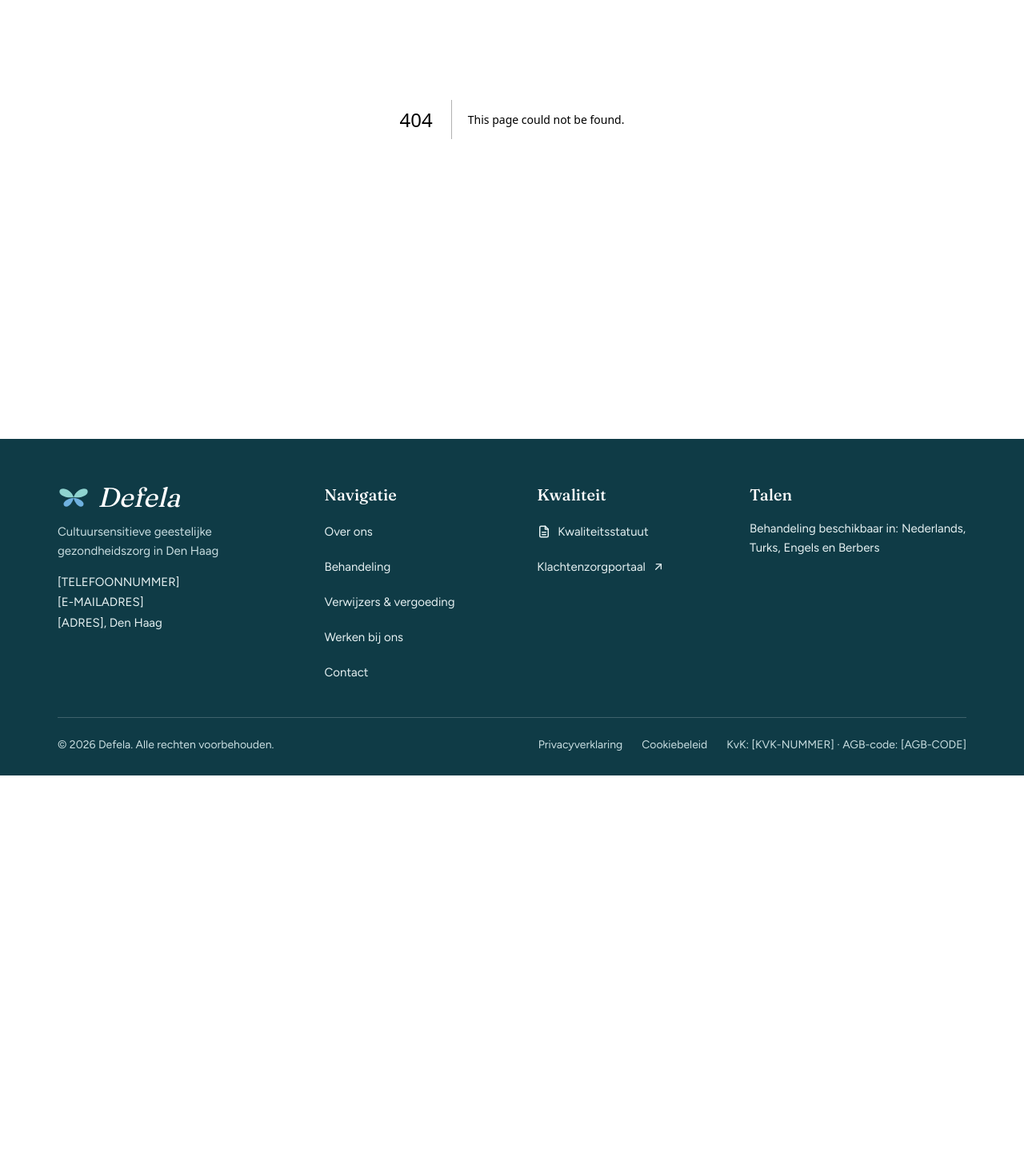
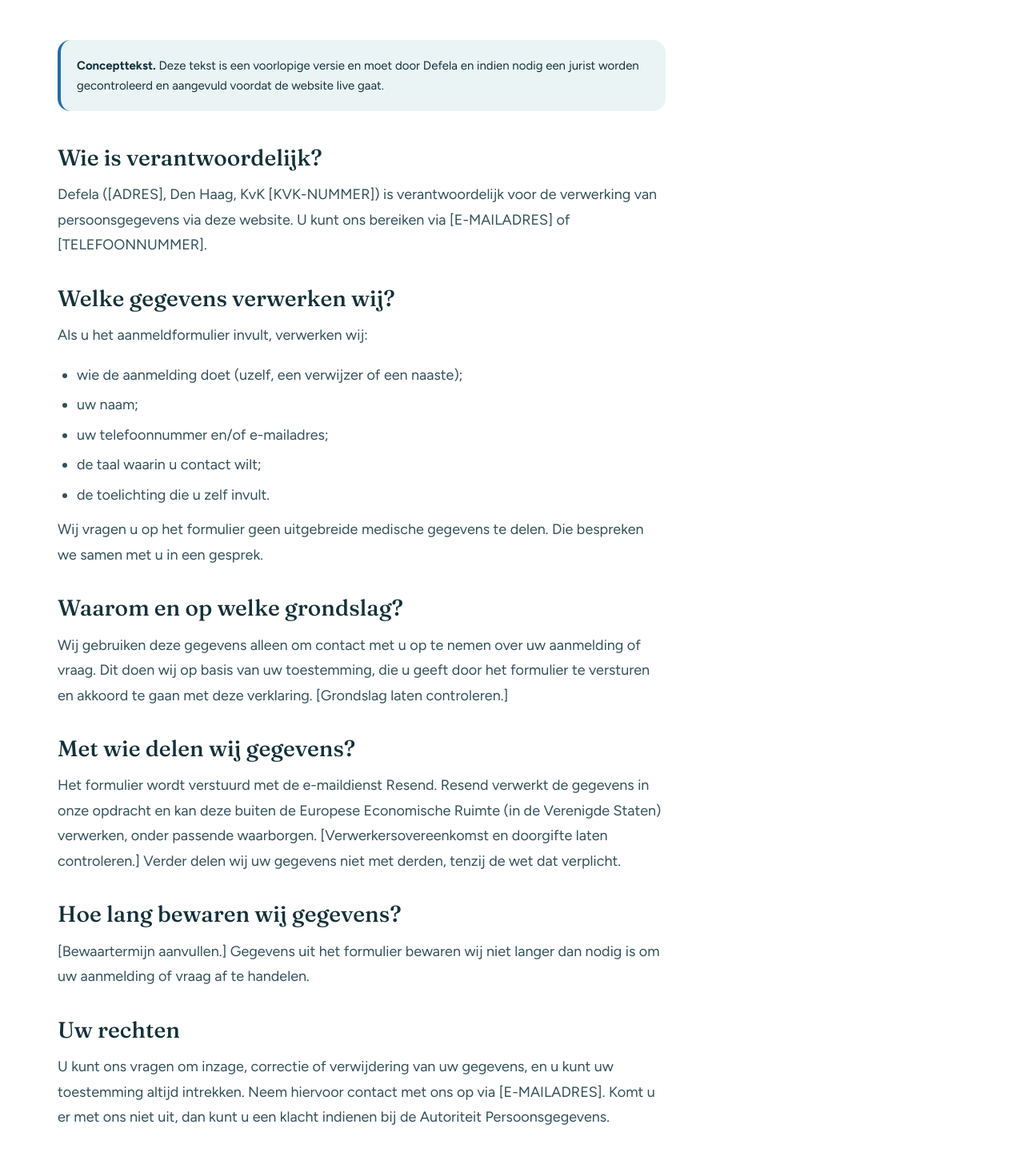
Before and after one commit to azzet58/ggz-defela, a Next.js app: page /privacyverklaring in a window 1280 px wide. Before the commit this address had no page. Shown: the part 328-1779 px from the top of the page at 80% size. Before the commit the page ends 1298 px from the top, so only its background shows below. Built offline with nearby package versions, Linux system fonts and the light colour scheme.

Commit message:
feat(legal): add privacy statement and cookie policy pages (draft)
Placeholder texts that still need review by Defela and a legal advisor.

Co-Authored-By: Claude Sonnet 5.5 <noreply@anthropic.com>
Claude-Session: https://claude.ai/code/session_0167ZHUUySUV985Z29cYqmX9

```diff
--- /dev/null
+++ b/app/cookiebeleid/page.tsx
@@ -0,0 +1,48 @@
+import type { Metadata } from "next";
+import Link from "next/link";
+import { LegalPage } from "@/components/legal-page";
+import { site } from "@/lib/site";
+
+export const metadata: Metadata = {
+  title: "Cookiebeleid",
+  description: `Welke cookies ${site.name} gebruikt op deze website.`,
+};
+
+export default function CookiePage() {
+  return (
+    <LegalPage
+      title="Cookiebeleid"
+      intro="Welke cookies wij gebruiken en waarom."
+    >
+      <section className="flex flex-col gap-3">
+        <h2>Wat zijn cookies?</h2>
+        <p>
+          Cookies zijn kleine bestanden die een website op uw apparaat opslaat.
+        </p>
+      </section>
+
+      <section className="flex flex-col gap-3">
+        <h2>Welke cookies gebruiken wij?</h2>
+        <p>
+          Deze website gebruikt op dit moment geen cookies voor tracking,
+          statistieken of advertenties. Wij plaatsen alleen cookies of
+          vergelijkbare technieken als die strikt nodig zijn om de website te
+          laten werken. Daarvoor is geen toestemming nodig.
+        </p>
+        <p>
+          [Aanpassen en een toestemmingsbanner toevoegen zodra {site.name}{" "}
+          analytics, een kaart of andere externe diensten toevoegt.]
+        </p>
+      </section>
+
+      <section className="flex flex-col gap-3">
+        <h2>Vragen?</h2>
+        <p>
+          Neem contact met ons op via {site.contact.email}. Meer over hoe wij met
+          uw gegevens omgaan leest u in onze{" "}
+          <Link href="/privacyverklaring">privacyverklaring</Link>.
+        </p>
+      </section>
+    </LegalPage>
+  );
+}
--- /dev/null
+++ b/app/privacyverklaring/page.tsx
@@ -0,0 +1,92 @@
+import type { Metadata } from "next";
+import Link from "next/link";
+import { LegalPage } from "@/components/legal-page";
+import { site } from "@/lib/site";
+
+export const metadata: Metadata = {
+  title: "Privacyverklaring",
+  description: `Hoe ${site.name} omgaat met uw persoonsgegevens op deze website.`,
+};
+
+export default function PrivacyPage() {
+  const { contact, registration } = site;
+  return (
+    <LegalPage
+      title="Privacyverklaring"
+      intro="Hoe wij omgaan met de gegevens die u via deze website met ons deelt."
+    >
+      <section className="flex flex-col gap-3">
+        <h2>Wie is verantwoordelijk?</h2>
+        <p>
+          {site.name} ({contact.address}, {site.city}, KvK {registration.kvk}) is
+          verantwoordelijk voor de verwerking van persoonsgegevens via deze
+          website. U kunt ons bereiken via {contact.email} of {contact.phone}.
+        </p>
+      </section>
+
+      <section className="flex flex-col gap-3">
+        <h2>Welke gegevens verwerken wij?</h2>
+        <p>Als u het aanmeldformulier invult, verwerken wij:</p>
+        <ul>
+          <li>wie de aanmelding doet (uzelf, een verwijzer of een naaste);</li>
+          <li>uw naam;</li>
+          <li>uw telefoonnummer en/of e-mailadres;</li>
+          <li>de taal waarin u contact wilt;</li>
+          <li>de toelichting die u zelf invult.</li>
+        </ul>
+        <p>
+          Wij vragen u op het formulier geen uitgebreide medische gegevens te
+          delen. Die bespreken we samen met u in een gesprek.
+        </p>
+      </section>
+
+      <section className="flex flex-col gap-3">
+        <h2>Waarom en op welke grondslag?</h2>
+        <p>
+          Wij gebruiken deze gegevens alleen om contact met u op te nemen over
+          uw aanmelding of vraag. Dit doen wij op basis van uw toestemming, die u
+          geeft door het formulier te versturen en akkoord te gaan met deze
+          verklaring. [Grondslag laten controleren.]
+        </p>
+      </section>
+
+      <section className="flex flex-col gap-3">
+        <h2>Met wie delen wij gegevens?</h2>
+        <p>
+          Het formulier wordt verstuurd met de e-maildienst Resend. Resend
+          verwerkt de gegevens in onze opdracht en kan deze buiten de Europese
+          Economische Ruimte (in de Verenigde Staten) verwerken, onder passende
+          waarborgen. [Verwerkersovereenkomst en doorgifte laten controleren.]
+          Verder delen wij uw gegevens niet met derden, tenzij de wet dat
+          verplicht.
+        </p>
+      </section>
+
+      <section className="flex flex-col gap-3">
+        <h2>Hoe lang bewaren wij gegevens?</h2>
+        <p>
+          [Bewaartermijn aanvullen.] Gegevens uit het formulier bewaren wij niet
+          langer dan nodig is om uw aanmelding of vraag af te handelen.
+        </p>
+      </section>
+
+      <section className="flex flex-col gap-3">
+        <h2>Uw rechten</h2>
+        <p>
+          U kunt ons vragen om inzage, correctie of verwijdering van uw gegevens,
+          en u kunt uw toestemming altijd intrekken. Neem hiervoor contact met
+          ons op via {contact.email}. Komt u er met ons niet uit, dan kunt u een
+          klacht indienen bij de Autoriteit Persoonsgegevens.
+        </p>
+      </section>
+
+      <section className="flex flex-col gap-3">
+        <h2>Cookies</h2>
+        <p>
+          Lees hoe wij met cookies omgaan in ons{" "}
+          <Link href="/cookiebeleid">cookiebeleid</Link>.
+        </p>
+      </section>
+    </LegalPage>
+  );
+}
--- /dev/null
+++ b/components/legal-page.tsx
@@ -0,0 +1,35 @@
+import type { ReactNode } from "react";
+import { Container } from "@/components/container";
+import { PageHero } from "@/components/page-hero";
+
+/** Opmaak voor juridische tekstpagina's. */
+export function LegalPage({
+  title,
+  intro,
+  children,
+}: {
+  title: string;
+  intro: string;
+  children: ReactNode;
+}) {
+  return (
+    <>
+      <PageHero title={title} intro={intro} />
+      <section>
+        <Container className="py-12 md:py-[72px]">
+          <div
+            role="note"
+            className="mb-10 max-w-[760px] rounded-2xl border-l-4 border-ocean bg-mint p-5 text-[15px] leading-relaxed"
+          >
+            <strong>Concepttekst.</strong> Deze tekst is een voorlopige versie en
+            moet door Defela en indien nodig een jurist worden gecontroleerd en
+            aangevuld voordat de website live gaat.
+          </div>
+          <div className="flex max-w-[760px] flex-col gap-8 text-base leading-[1.75] text-muted md:text-lg [&_h2]:font-display [&_h2]:text-2xl [&_h2]:font-medium [&_h2]:text-ink md:[&_h2]:text-[28px] [&_ul]:list-disc [&_ul]:pl-6 [&_li]:mt-1.5 [&_a]:font-semibold [&_a]:text-brand [&_a]:underline">
+            {children}
+          </div>
+        </Container>
+      </section>
+    </>
+  );
+}
```
